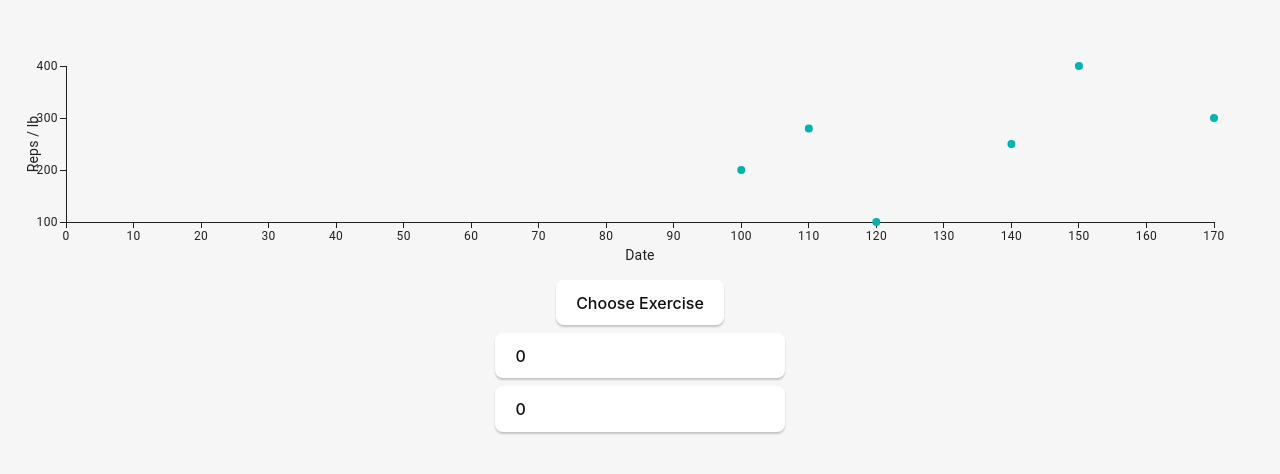
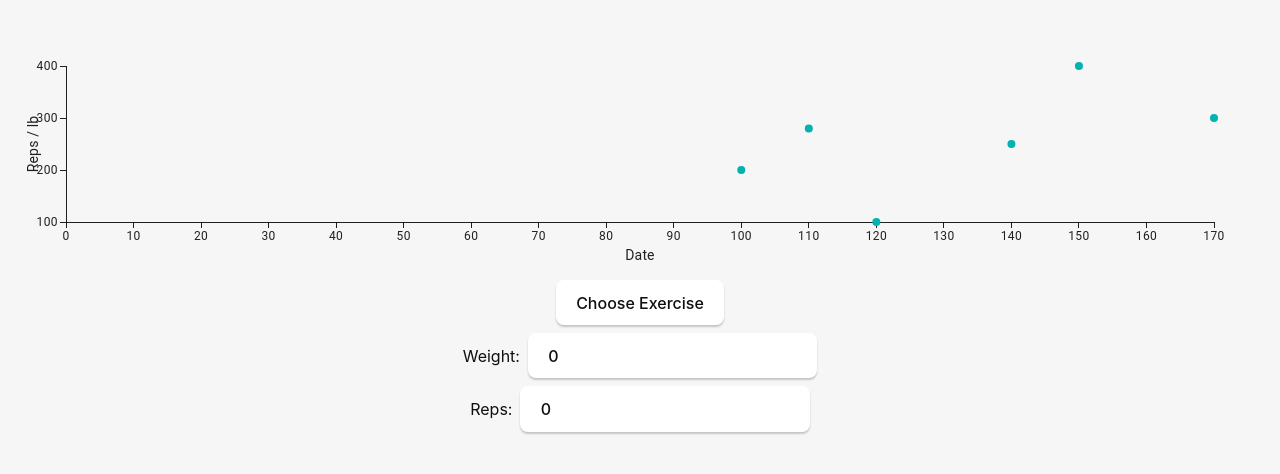
Before and after one commit to eurdoch/zoe, a React (Vite) app: page / in a window 1280 px wide. Shown: the top 474 px of the page. Built offline with nearby package versions, Linux system fonts and the light colour scheme.

Commit message:
Label inputs

```diff
--- a/src/App.tsx
+++ b/src/App.tsx
@@ -42,16 +42,24 @@ function App() {
         />
       </div>
       <button onClick={handleLog}>{currentExercise ? currentExercise : "Choose Exercise" }</button>
+      <div className="flex items-center gap-2">
+        <label htmlFor="weight">Weight:</label>
         <input
+          id="weight"
           type="number"
           value={weight}
           onChange={(e) => setWeight(parseInt(e.target.value))}
         />
+      </div>
+      <div className="flex items-center gap-2">
+        <label htmlFor="reps">Reps:</label>
         <input
+          id="reps"
           type="number"
           value={reps}
           onChange={(e) => setReps(parseInt(e.target.value))}
         />
+      </div>
       {showModal && (
         <div className="fixed inset-0 flex flex-col items-center justify-center bg-black bg-opacity-50" onClick={handleOverlayClick}>
           <div className="bg-white p-4 rounded-md" onClick={(e) => e.stopPropagation()}>
```
Lines whose indentation alone changed are shown as unchanged.
